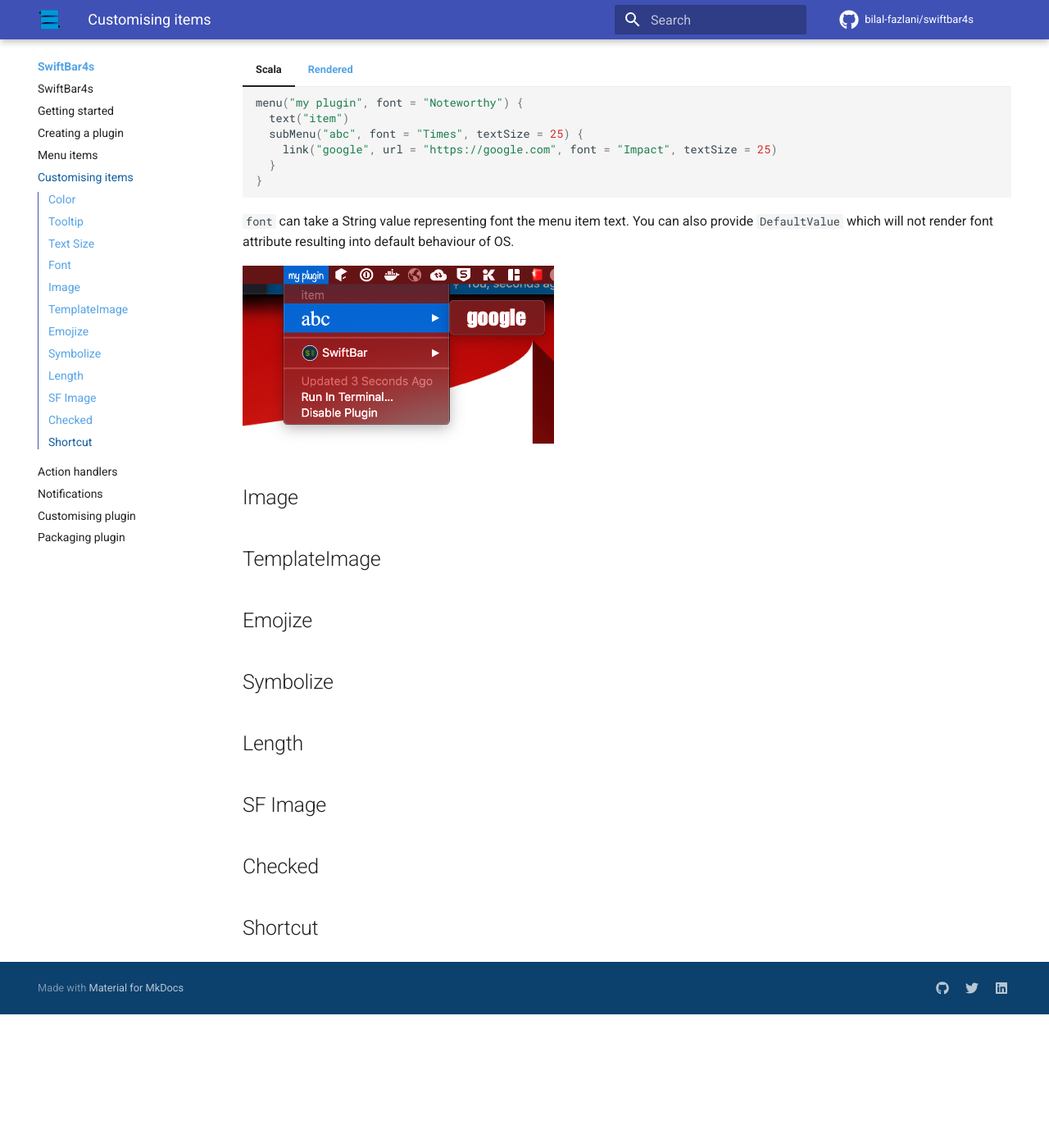
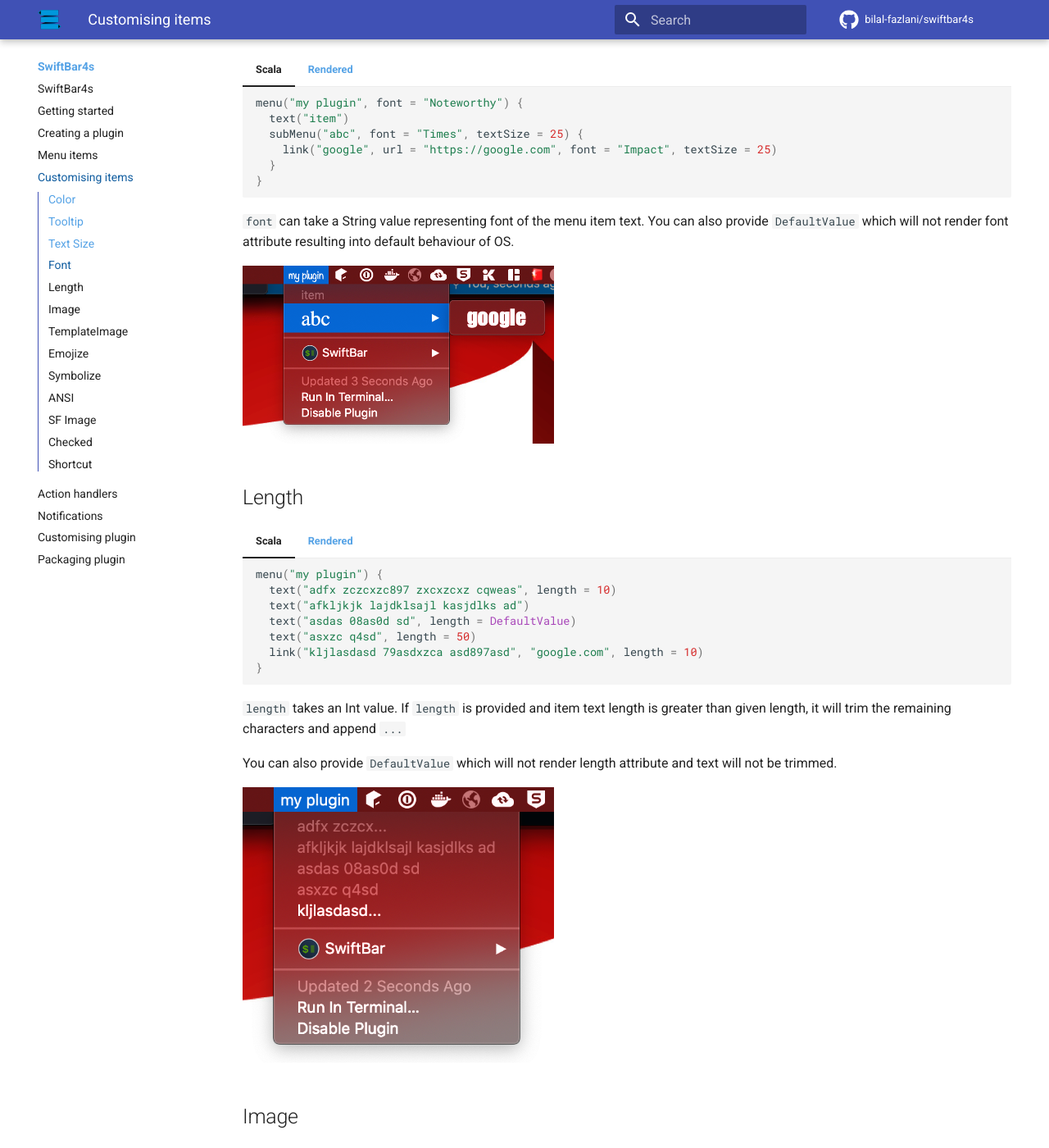
Before and after one commit to bilal-fazlani/swiftbar4s, an MkDocs documentation site: the page built from docs/customising-items.md, in a window 1280 px wide and 1400 px high, scrolled down 2009 px. Shown: the whole window at 82% size. Built offline with MkDocs 1.6.1 and Material for MkDocs 9.7.7, drawn with Linux system fonts in a browser that asks for light colours; comment, search, counter and statistics services are not loaded; before the commit the page ends 3246 px from its top, so only the background shows below that; some of the changed text lies outside the part shown.

Commit message:
Add support for length attribute

````diff
--- a/docs/customising-items.md
+++ b/docs/customising-items.md
@@ -109,15 +109,52 @@ Renders tooltips when mouse over for few seconds
     --google | size=25 font="Impact" href="https://google.com"
     ```
 
-`font` can take a String value representing font the menu item text. You can also provide `DefaultValue` which will not render font attribute resulting into default behaviour of OS.
+`font` can take a String value representing font of the menu item text. You can also provide `DefaultValue` which will not render font attribute resulting into default behaviour of OS.
 
 ![font](/images/customising-items/font.png){: style="width:380px" loading = lazy}
+
+## Length
+
+=== "Scala"
+
+    ```scala
+    menu("my plugin") {
+      text("adfx zczcxzc897 zxcxzcxz cqweas", length = 10)
+      text("afkljkjk lajdklsajl kasjdlks ad")
+      text("asdas 08as0d sd", length = DefaultValue)
+      text("asxzc q4sd", length = 50)
+      link("kljlasdasd 79asdxzca asd897asd", "google.com", length = 10)
+    }
+    ```
+
+=== "Rendered"
+
+    ```
+    my plugin
+    ---
+    adfx zczcxzc897 zxcxzcxz cqweas | length=10
+    afkljkjk lajdklsajl kasjdlks ad
+    asdas 08as0d sd
+    asxzc q4sd | length=50
+    kljlasdasd 79asdxzca asd897asd | length=10 href="google.com"
+    ```
+
+`length` takes an Int value. If `length` is provided and item text length is greater than given length, it will trim the remaining characters and append `...`
+
+You can also provide `DefaultValue` which will not render length attribute and text will not be trimmed.
+
+![length](/images/customising-items/length.png){: style="width:380px" loading = lazy}
 
 ## Image
 ## TemplateImage
 ## Emojize
 ## Symbolize
-## Length
+## ANSI
+**Conflicts with symbolize**
+
+
 ## SF Image
+
 ## Checked
+
 ## Shortcut
````
Also changed, not shown: docs/images/customising-items/length.png (added), 3 other files.
